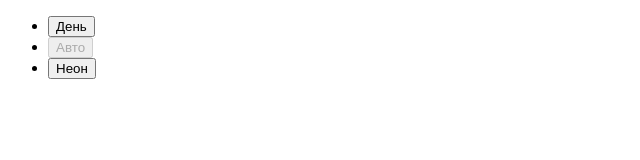
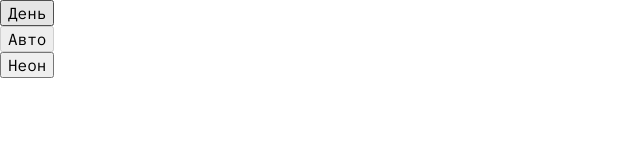
Before and after one commit to GeorgyMedvedsky/slozhno-sosredotochitsya, a plain HTML site: page index.html in a window 1280 px wide. Shown: the whole page, without its empty margins (0-640 px from the left). Drawn offline with Linux system fonts and the light colour scheme.

Commit message:
feat: add meta og \ stylesheets \ favicon

```diff
--- a/index.html
+++ b/index.html
@@ -4,6 +4,21 @@
     <meta charset="UTF-8" />
     <meta http-equiv="X-UA-Compatible" content="IE=edge" />
     <meta name="viewport" content="width=device-width, initial-scale=1.0" />
+    <meta name="color-scheme" content="light dark">
+    <link rel="icon" href="./images/favicon.ico" sizes="any">
+    <link rel="icon" href="./images/favicon.svg" type="image/svg+xml">
+    <link rel="apple-touch-icon" href="./images/mobile-icon.png">
+    <meta property="og:title" content="Сложно сосредоточиться">
+    <meta property="og:url" content="https://georgymedvedsky.github.io/slozhno-sosredotochitsya/">
+    <meta property="og:image" content="./images/og.jpg">
+    <meta property="twitter:card" content="summary_large_image">
+    <meta name="description" content="Что делать, когда не можешь делать ничего. Или почему нам так сложно сконцентрироваться, особенно когда очень надо">
+    <link rel="stylesheet" href="./fonts/fonts.css">
+    <link rel="stylesheet" href="./styles/globals.css">
+    <link rel="stylesheet" href="./styles/variables.css">
+    <link rel="stylesheet" href="./styles/style.css">
+    <link rel="stylesheet" href="./styles/light.css">
+    <link rel="stylesheet" href="./styles/dark.css">
     <title>Сложно сосредоточиться</title>
   </head>
   <body class="page">
--- a/styles/globals.css
+++ b/styles/globals.css
@@ -1,5 +1,3 @@
-/* Глобальные стили для проекта, их можно дополнять и менять по желанию */
-
 *,
 *::before,
 *::after {
@@ -10,6 +8,7 @@ body {
   min-inline-size: 375px;
   max-inline-size: 1440px;
   margin: 0 auto;
+  font-family: 'IBM Plex mono', sans-serif;
 }
 
 h1,
```
Also changed, not shown: images/og.jpg (added).
